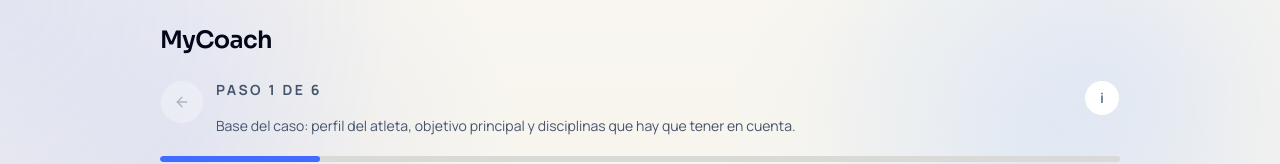
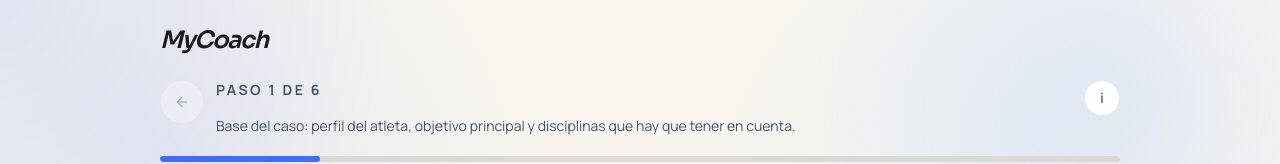
Before and after one commit to vicalbahaca/MyCoach, a Next.js app: page /plan in a window 1280 px wide. Shown: the top 164 px of the page. Built offline with nearby package versions, Linux system fonts and the light colour scheme.

Commit message:
Unify MyCoach brand mark

```diff
--- /dev/null
+++ b/src/components/brand-mark.tsx
@@ -0,0 +1,14 @@
+type BrandMarkProps = {
+  className?: string;
+};
+
+export function BrandMark({ className = "" }: BrandMarkProps) {
+  const classes = [
+    "font-display italic tracking-[-0.05em] text-[#1a1c1b]",
+    className,
+  ]
+    .filter(Boolean)
+    .join(" ");
+
+  return <span className={classes}>MyCoach</span>;
+}
--- a/src/components/landing-page.tsx
+++ b/src/components/landing-page.tsx
@@ -10,6 +10,7 @@ import {
   TableProperties,
 } from "lucide-react";
 
+import { BrandMark } from "@/components/brand-mark";
 import { landingPhotos } from "@/lib/visual-assets";
 
 const pillars = [
@@ -60,9 +61,7 @@ export function LandingPage() {
     <>
       <nav className="fixed inset-x-0 top-0 z-50 border-b border-slate-200/30 bg-[#f9f9f7]/75 backdrop-blur-xl">
         <div className="mx-auto flex w-full max-w-[1440px] items-center justify-between px-6 py-4">
-          <div className="font-display text-2xl font-extrabold tracking-[-0.05em] text-[#1b1b1b]">
-            MyCoach
-          </div>
+          <BrandMark className="text-2xl font-extrabold" />
 
           <div className="hidden items-center space-x-8 md:flex">
             <a
@@ -294,7 +293,7 @@ export function LandingPage() {
 
       <footer className="bg-[#f4f4f2] px-6 py-12">
         <div className="mx-auto flex max-w-[1440px] flex-col items-center justify-between gap-8 md:flex-row">
-          <div className="font-display text-xl font-black italic text-[#1a1c1b]">MyCoach</div>
+          <BrandMark className="text-xl font-black" />
           <div className="flex gap-8 text-sm text-[#424656]">
             {footerLinks.map((item) => (
               <a className="transition-colors hover:text-[#0050cc]" href="#" key={item}>
--- a/src/components/routine-builder.tsx
+++ b/src/components/routine-builder.tsx
@@ -28,6 +28,7 @@ import {
   X,
 } from "lucide-react";
 
+import { BrandMark } from "@/components/brand-mark";
 import { ExerciseIllustration } from "@/components/exercise-illustration";
 import { RoutineWorkspace } from "@/components/routine-workspace";
 import { exportRoutineWorkbook } from "@/lib/excel";
@@ -366,8 +367,8 @@ export function RoutineBuilder() {
       <>
         <main className="page-haze min-h-screen pb-12">
           <div className="mx-auto flex w-full max-w-7xl items-center justify-between px-4 py-6 sm:px-6 lg:px-8">
-            <Link className="font-display text-2xl font-semibold tracking-tight text-slate-950" href="/">
-              MyCoach
+            <Link className="text-slate-950" href="/">
+              <BrandMark className="text-2xl font-semibold" />
             </Link>
             <button
               className="ghost-button px-4 py-2 text-sm"
@@ -697,8 +698,8 @@ export function RoutineBuilder() {
   return (
     <main className="page-haze min-h-screen pb-12">
       <div className="mx-auto flex w-full max-w-5xl items-center justify-between px-4 py-6 sm:px-6 lg:px-8">
-        <Link className="font-display text-2xl font-semibold tracking-tight text-slate-950" href="/">
-          MyCoach
+        <Link className="text-slate-950" href="/">
+          <BrandMark className="text-2xl font-semibold" />
         </Link>
       </div>
 
@@ -1531,9 +1532,7 @@ function ModalShell({
       <div className="max-h-full w-full max-w-5xl overflow-auto rounded-[38px] border border-white/70 bg-[#fcfbf8] p-6 shadow-[0_48px_140px_-70px_rgba(18,25,45,0.48)]">
         <div className="mb-5 flex items-start justify-between gap-4">
           <div>
-            <div className="text-[11px] font-bold uppercase tracking-[0.22em] text-slate-500">
-              MyCoach
-            </div>
+            <BrandMark className="text-sm font-black text-slate-500" />
             <h3 className="mt-2 font-display text-2xl font-semibold tracking-tight text-slate-950">
               {title}
             </h3>
@@ -1592,10 +1591,7 @@ function LoaderOverlay({
 
       <div className="relative z-10 flex min-h-screen flex-col items-center justify-center">
         <div className="animate-pulse-soft mb-20">
-          <span className="font-display flex items-center gap-2 text-4xl font-black tracking-[-0.06em] text-[#1b1b1b]">
-            <Bolt className="h-12 w-12 fill-[#0050cc] text-[#0050cc]" />
-            MyCoach
-          </span>
+          <BrandMark className="text-5xl font-black text-[#1b1b1b]" />
         </div>
 
         <div className="w-full max-w-2xl">
--- a/src/components/routine-workspace.tsx
+++ b/src/components/routine-workspace.tsx
@@ -11,6 +11,7 @@ import {
   Video,
 } from "lucide-react";
 
+import { BrandMark } from "@/components/brand-mark";
 import { getExerciseVisual } from "@/lib/visual-assets";
 import type { ExercisePlan, RoutinePlan } from "@/lib/types";
 
@@ -172,9 +173,7 @@ function TopUtilityBar() {
     <header className="sticky top-20 z-30 mb-10 rounded-[2rem] bg-[#f9f9f7]/70 backdrop-blur-xl">
       <nav className="flex w-full items-center justify-between px-6 py-4">
         <div className="flex items-center gap-8">
-          <span className="font-display text-2xl font-black tracking-[-0.05em] text-[#1b1b1b]">
-            MyCoach
-          </span>
+          <BrandMark className="text-2xl font-black" />
           <div className="hidden items-center gap-6 lg:flex">
             <a className="border-b-2 border-[#0050cc] font-bold text-[#0050cc]" href="#">
               Dashboard
```
